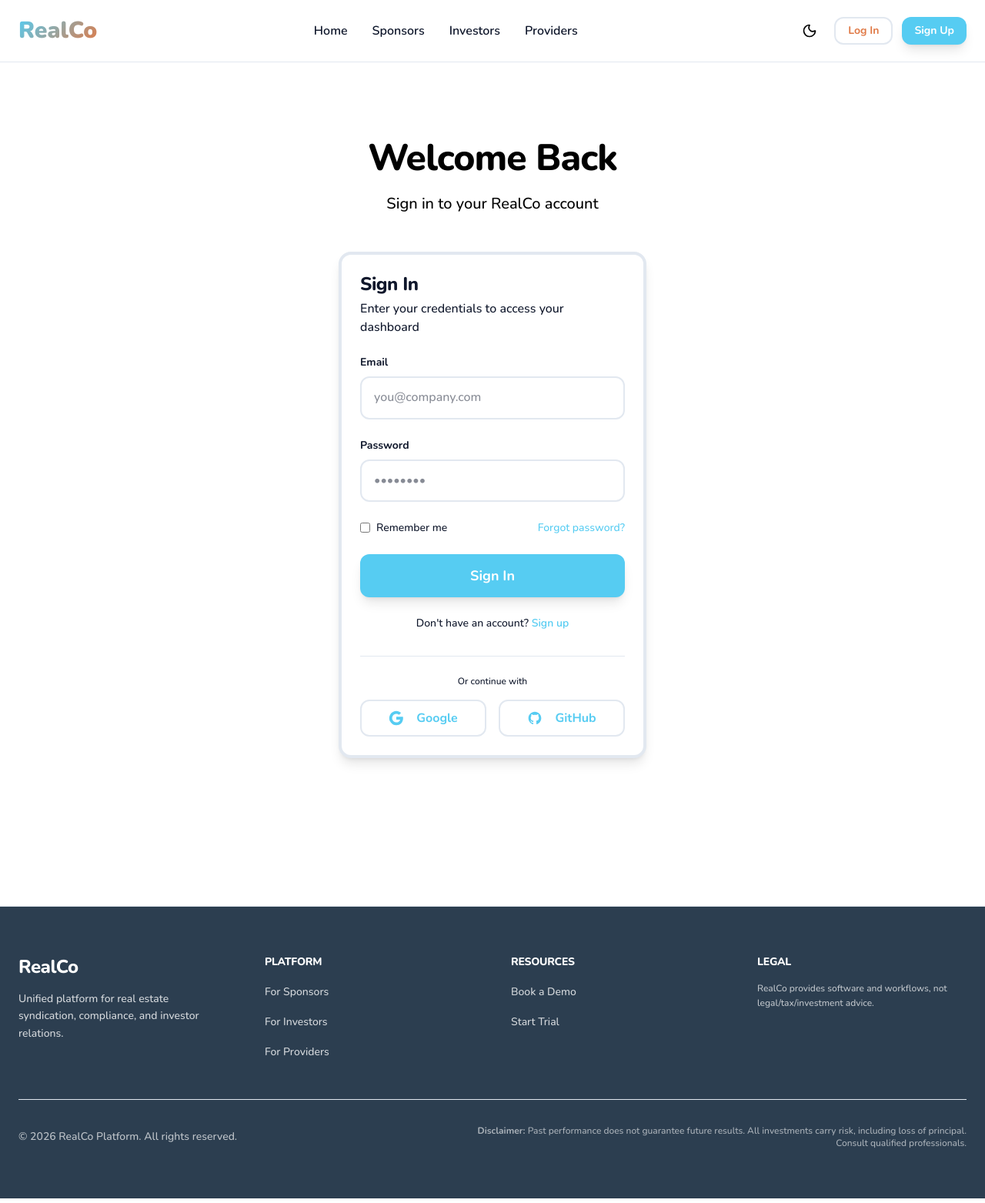
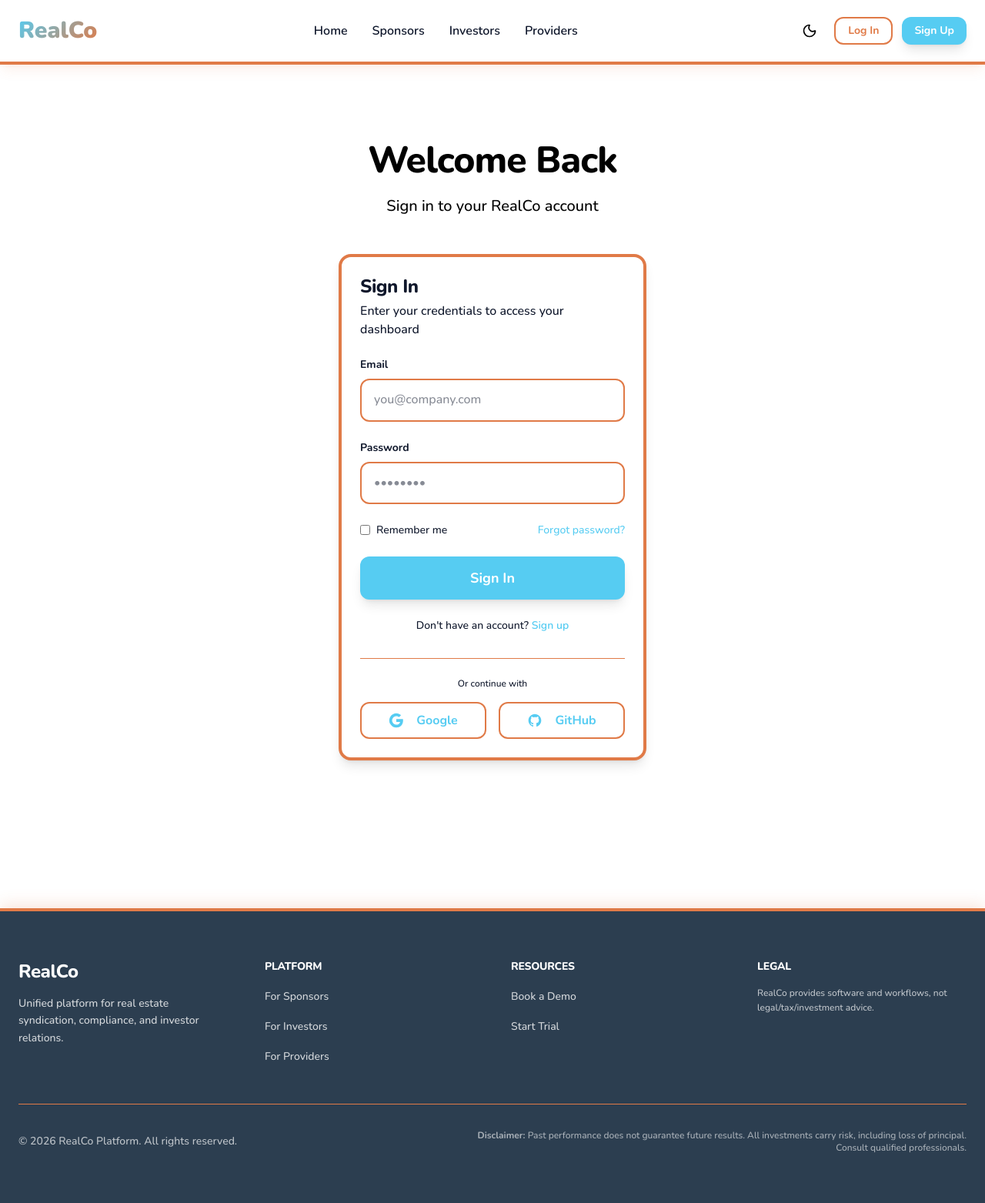
Before and after one commit to UseniSajor/RealCo, a Next.js app in the folder apps/web/: page /login in a window 1280 px wide. Shown: the whole page at 77% size. Built offline with nearby package versions, Linux system fonts and the light colour scheme.

Commit message:
Enhance rustic orange presence: add borders to all cards, nav, footer, and UI elements with orange glow effects

```diff
--- a/apps/web/src/app/globals.css
+++ b/apps/web/src/app/globals.css
@@ -18,7 +18,11 @@
 }
 
 * {
-  border-color: rgb(226 232 240);
+  border-color: #E07A47;
+}
+
+.dark * {
+  border-color: #E07A47;
 }
 
 body {
--- a/apps/web/src/app/page.tsx
+++ b/apps/web/src/app/page.tsx
@@ -87,7 +87,7 @@ export default function HomePage() {
               { metric: "5,000+", label: "Investors" },
               { metric: "98%", label: "On-Time Distributions" },
             ].map((stat, i) => (
-              <div key={i} className="text-center p-8 rounded-2xl bg-white dark:bg-slate-900">
+              <div key={i} className="text-center p-8 rounded-2xl bg-white dark:bg-slate-900 border-4 border-[#E07A47] hover:border-[#D96835] transition-all duration-300">
                 <div className="text-5xl font-black gradient-text mb-2">{stat.metric}</div>
                 <div className="text-sm font-semibold text-muted-foreground uppercase tracking-wide">{stat.label}</div>
               </div>
@@ -95,7 +95,7 @@ export default function HomePage() {
           </div>
 
           <div className="max-w-3xl mx-auto">
-            <div className="p-8 rounded-2xl bg-white dark:bg-slate-900 border-2 border-[#E07A47]">
+            <div className="p-8 rounded-2xl bg-white dark:bg-slate-900 border-4 border-[#E07A47] shadow-xl shadow-[#E07A47]/20">
               <p className="text-lg italic mb-4">
                 "We were using 8 different tools to manage our syndications. RealCo replaced all of them and saved us 20+ hours per week on administrative work. The compliance workflows alone are worth 10x the cost."
               </p>
--- a/apps/web/src/app/providers/page.tsx
+++ b/apps/web/src/app/providers/page.tsx
@@ -166,7 +166,7 @@ export default function ProvidersPage() {
                 { icon: TrendingUp, title: "Performance Tracking", desc: "Ratings and reviews from past projects" },
                 { icon: CheckCircle2, title: "Integrated Payments", desc: "Faster approvals and payment cycles" },
               ].map((item, i) => (
-                <div key={i} className="flex items-start gap-4 p-6 rounded-xl bg-white dark:bg-slate-900">
+                <div key={i} className="flex items-start gap-4 p-6 rounded-xl bg-white dark:bg-slate-900 border-2 border-[#E07A47]">
                   <div className="w-12 h-12 rounded-lg bg-[#E07A47]/10 flex items-center justify-center flex-shrink-0">
                     <item.icon className="h-6 w-6 text-[#E07A47]" />
                   </div>
--- a/apps/web/src/app/sponsors/page.tsx
+++ b/apps/web/src/app/sponsors/page.tsx
@@ -64,7 +64,7 @@ export default function SponsorsPage() {
               </ul>
             </div>
 
-            <div className="p-8 rounded-2xl bg-white dark:bg-slate-900 border-4 border-slate-200 dark:border-slate-700 hover:border-[#E07A47] transition-all duration-300">
+            <div className="p-8 rounded-2xl bg-white dark:bg-slate-900 border-4 border-[#E07A47] hover:border-[#D96835] transition-all duration-300 hover:shadow-xl hover:shadow-[#E07A47]/20">
               <h3 className="text-2xl font-bold mb-4">Compliance Workflows (Reg D oriented)</h3>
               <ul className="space-y-3">
                 <li className="flex items-start gap-3">
--- a/apps/web/src/components/marketing/feature-grid.tsx
+++ b/apps/web/src/components/marketing/feature-grid.tsx
@@ -35,7 +35,7 @@ export function FeatureGrid({ title, subtitle, items, columns = 2 }: FeatureGrid
               whileInView={{ opacity: 1, x: 0 }}
               viewport={{ once: true }}
               transition={{ delay: index * 0.05, duration: 0.4 }}
-              className="flex items-start gap-4 p-6 rounded-2xl bg-white dark:bg-slate-900 border-2 border-slate-200 dark:border-slate-700 hover:border-[#E07A47] transition-all duration-300 hover:shadow-lg"
+              className="flex items-start gap-4 p-6 rounded-2xl bg-white dark:bg-slate-900 border-4 border-[#E07A47] hover:border-[#D96835] transition-all duration-300 hover:shadow-xl hover:shadow-[#E07A47]/20"
             >
               <CheckCircle2 className="h-6 w-6 text-[#E07A47] flex-shrink-0 mt-1" />
               <p className="text-base font-medium text-foreground leading-relaxed">{item}</p>
--- a/apps/web/src/components/marketing/marketing-footer.tsx
+++ b/apps/web/src/components/marketing/marketing-footer.tsx
@@ -2,7 +2,7 @@ import Link from "next/link"
 
 export function MarketingFooter() {
   return (
-    <footer className="border-t border-slate-200 bg-[#2C3E50] text-white mt-24">
+    <footer className="border-t-4 border-[#E07A47] bg-[#2C3E50] text-white mt-24 shadow-[0_-4px_20px_rgba(224,122,71,0.2)]">
       <div className="container max-w-7xl px-6 py-16">
         <div className="grid grid-cols-1 md:grid-cols-4 gap-12">
           <div>
--- a/apps/web/src/components/marketing/marketing-nav.tsx
+++ b/apps/web/src/components/marketing/marketing-nav.tsx
@@ -15,7 +15,7 @@ export function MarketingNav() {
   }, [])
 
   return (
-    <nav className="sticky top-0 z-50 w-full border-b border-slate-200 dark:border-slate-800 bg-white/95 dark:bg-slate-900/95 backdrop-blur">
+    <nav className="sticky top-0 z-50 w-full border-b-4 border-[#E07A47] bg-white/95 dark:bg-slate-900/95 backdrop-blur shadow-lg shadow-[#E07A47]/10">
       <div className="container flex h-20 max-w-7xl items-center justify-between px-6 mx-auto">
         <Link href="/" className="flex items-center space-x-2">
           <span className="text-3xl font-black gradient-text">RealCo</span>
```
